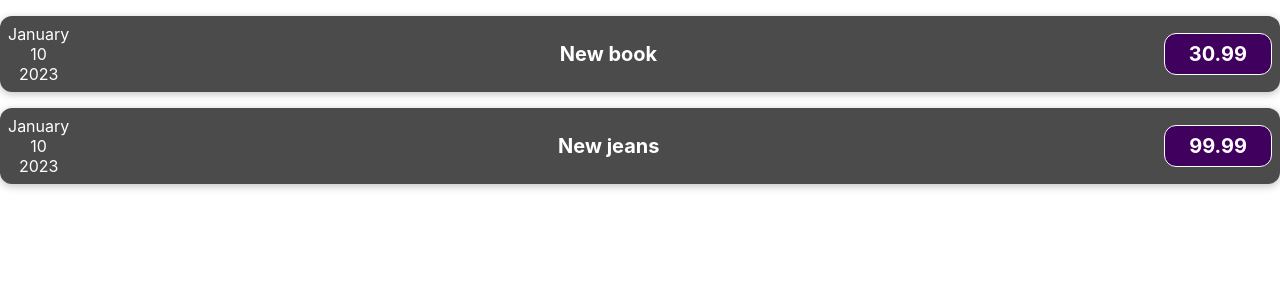
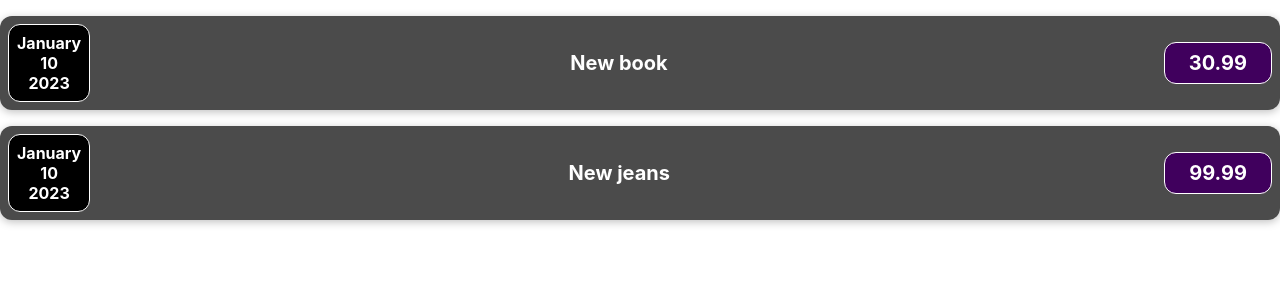
Before and after one commit to KarlMarkusVahe/expenses, a React (Create React App) app: page / in a window 1280 px wide. Shown: the top 300 px of the page. Built offline with nearby package versions, Linux system fonts and the light colour scheme.

Commit message:
Kujunduse rakendamine komponendile

```diff
--- a/src/components/ExpenseItem.css
+++ b/src/components/ExpenseItem.css
@@ -8,6 +8,16 @@
     border-radius: 12px;
     background-color: #4b4b4b;
     color: white;
+}
+
+.expense-item__date {
+    font-size: 1rem;
+    font-weight: bold;
+    color: white;
+    background-color: #000000;
+    border: 1px solid white;
+    padding: 0.5rem;
+    border-radius: 12px;
 }
 
 .expense-item__description {
--- a/src/components/ExpenseItem.js
+++ b/src/components/ExpenseItem.js
@@ -4,7 +4,7 @@ import ExpenseDate from "./expenseDate";
 function ExpenseItem(props) {
     return (
         <div className="expense-item">
-            <ExpenseDate date={props.expenseData.date}></ExpenseDate>
+            <div className="expense-item__date"><ExpenseDate date={props.expenseData.date}></ExpenseDate></div>
             <div className="expense-item__description">
                 <h2>{props.expenseData.title}</h2>
                 <div className="expense-item__price">{props.expenseData.price}</div>
```
